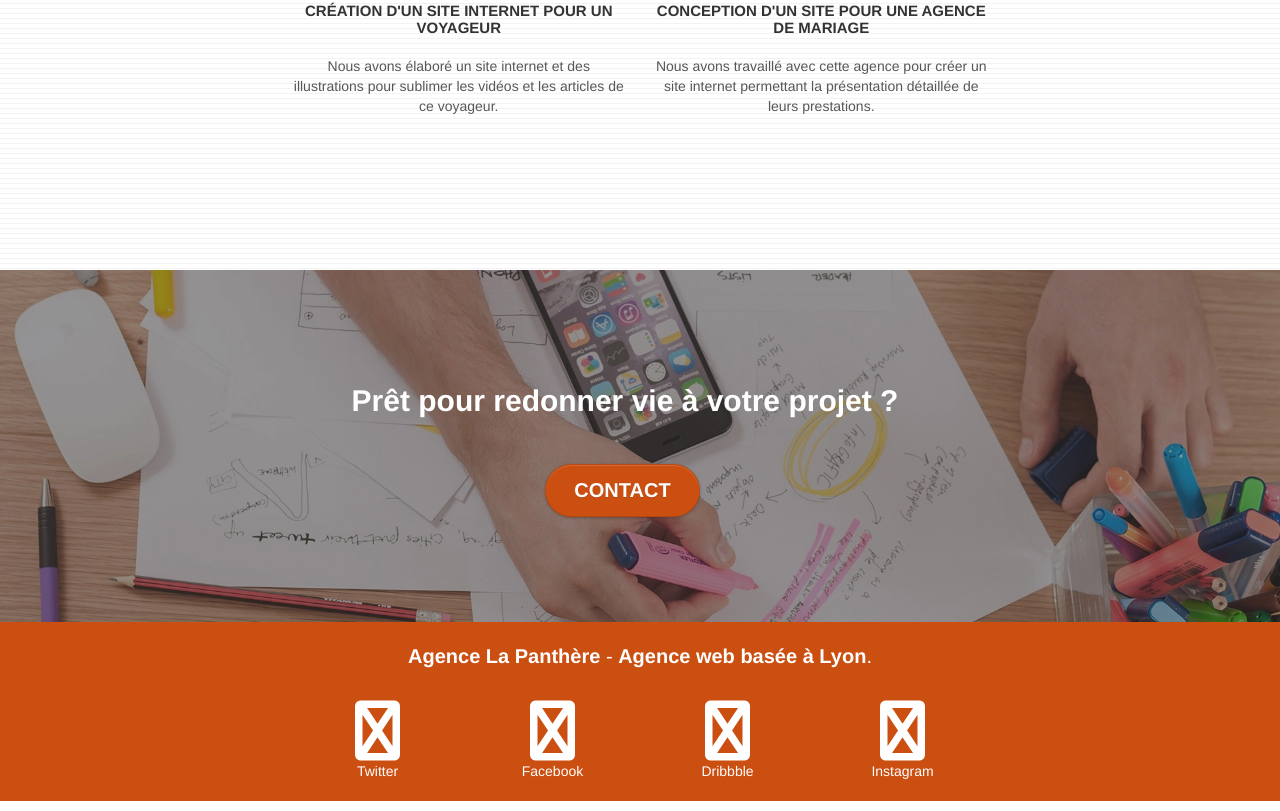
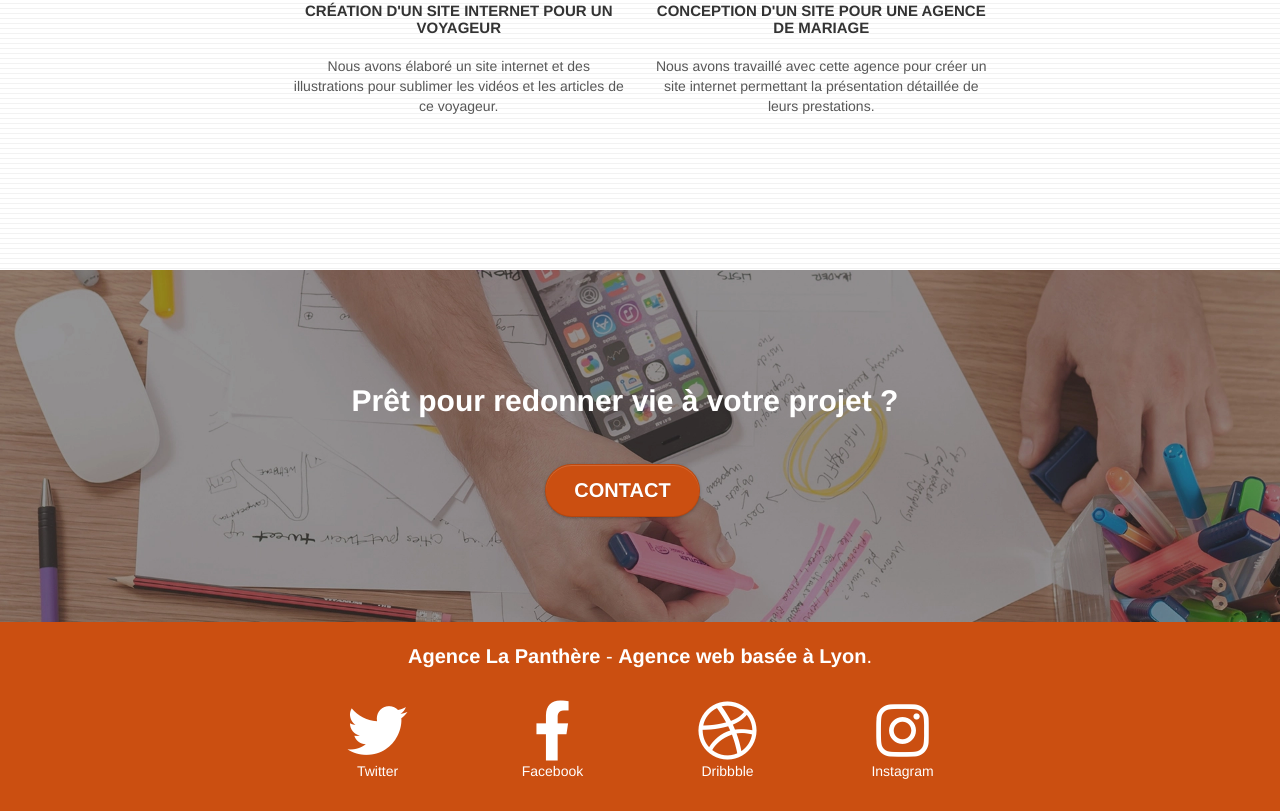
Before and after one commit to Leeswoods/Site_LaPanth-re_Apres, a plain HTML site: page index.html in a window 1280 px wide. Shown: the part 2898-3709 px from the top of the page. Drawn offline with Linux system fonts and the light colour scheme.

Commit message:
Correction_bug_affichage_icon_footer

```diff
--- a/index.html
+++ b/index.html
@@ -227,22 +227,34 @@
 						<div class="row row-no-gutters social">
 							<div class="col-sm-3">
 								<div class="text-center">
-									<a class="social social-link" href="https://twitter.com/"><span class="fa fa-twitter icon-md"></span>Twitter</a>
+									<a class="social social-link" href="https://twitter.com/">
+										<i class="fa-brands fa-twitter icon-md"></i>
+										<p class="icon-description">Twitter</p>
+									</a>
 								</div>
 							</div>
 							<div class="col-sm-3">
 								<div class="text-center">
-									<a class="social social-link" href="https://fr-fr.facebook.com/"><span class="fa fa-facebook icon-md"></span>Facebook</a>
+									<a class="social social-link" href="https://fr-fr.facebook.com/">
+										<i class="fa-brands fa-facebook-f icon-md"></i>
+										<p class="icon-description">Facebook</p>
+									</a>
 								</div>
 							</div>
 							<div class="col-sm-3">
 									<div class="text-center">
-									<a class="social social-link" href="https://dribbble.com/"><span class="fa fa-dribbble icon-md"></span>Dribbble</a>
+									<a class="social social-link" href="https://dribbble.com/">
+										<i class="fa-brands fa-dribbble icon-md"></i>
+										<p class="icon-description">Dribbble</p>
+									</a>
 								</div>
 							</div>
 							<div class="col-sm-3">
 								<div class="text-center">
-									<a class="social social-link" href="https://www.instagram.com/?hl=fr"><span class="fa fa-instagram icon-md"></span>Instagram</a>
+									<a class="social social-link" href="https://www.instagram.com/?hl=fr">
+										<i class="fa-brands fa-instagram icon-md"></i>
+										<p class="icon-description">Instagram</p>
+									</a>
 								</div>
 							</div>
 						</div>
--- a/style.css
+++ b/style.css
@@ -624,6 +624,9 @@ button {
 .icon-md {
     font-size: 6rem!important;
     color: white!important;/*Couleur écriture*/
+}
+.icon-description{
+    color: white!important;
 }
 
 .icon-lg {
```
Also changed, not shown: style.min.css.
